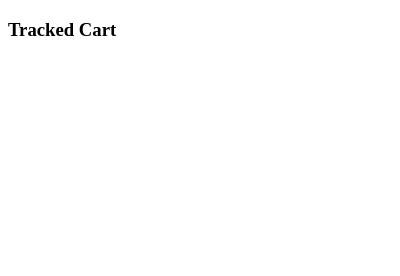
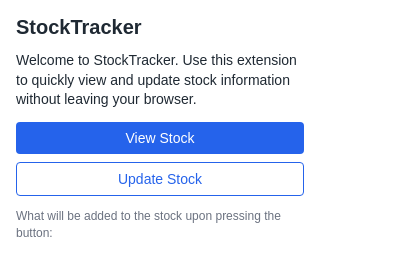
Before and after one commit to Ranvir-J/StockTracker, a browser extension: page popup.html in a window 400 px wide. Drawn offline with Linux system fonts and the light colour scheme.

Commit message:
basic popup

```diff
--- a/background.js
+++ b/background.js
@@ -1,5 +1,5 @@
 chrome.runtime.onMessage.addListener((msg) => {
-  if (msg.type === "CART_UPDATE") {
-    console.log("📩 received cart update:", msg.payload);
+  if (msg.type === "STOCK_UPDATE") {
+    console.log("background received cart update:", msg.payload);
   }
 });
--- a/content.js
+++ b/content.js
@@ -28,7 +28,7 @@ setInterval(() => {
   if (serialized !== lastItems) {
     lastItems = serialized;
     chrome.runtime.sendMessage({
-      type: "CART_UPDATE",
+      type: "STOCK_UPDATE",
       payload: items
     });
   }
--- a/popup.css
+++ b/popup.css
@@ -0,0 +1,89 @@
+/*
+   Root sizing rules:
+   - Width is fixed to prevent horizontal growth
+   - Height is content-driven (no fixed height)
+*/
+body {
+    margin: 0;
+    padding: 0;
+    width: 320px;            /* Fixed popup width */
+    font-family: Arial, Helvetica, sans-serif;
+    background-color: #ffffff;
+    color: #1f2933;
+}
+
+/* Main container */
+.popup-container {
+    display: flex;
+    flex-direction: column;
+    padding: 16px;
+    box-sizing: border-box;
+}
+
+/* Header section */
+.popup-header {
+    margin-bottom: 12px;
+}
+
+.app-title {
+    margin: 0;
+    font-size: 20px;
+    font-weight: 600;
+}
+
+/* Content section */
+.popup-content {
+    display: flex;
+    flex-direction: column;
+    gap: 12px; /* Controls vertical spacing between elements */
+}
+
+/* Text styles */
+.boilerplate-text {
+    margin: 0;
+    font-size: 14px;
+    line-height: 1.4;
+}
+
+.boilerplate-text.subtle {
+    font-size: 12px;
+    color: #6b7280;
+}
+
+/* Button layout */
+.button-group {
+    display: flex;
+    flex-direction: column;
+    gap: 8px;
+}
+
+/* Buttons */
+button {
+    width: 100%;
+    padding: 8px 12px;
+    font-size: 14px;
+    border-radius: 4px;
+    cursor: pointer;
+}
+
+/* Primary action */
+.primary-button {
+    background-color: #2563eb;
+    color: #ffffff;
+    border: none;
+}
+
+.primary-button:hover {
+    background-color: #1d4ed8;
+}
+
+/* Secondary action */
+.secondary-button {
+    background-color: #ffffff;
+    color: #2563eb;
+    border: 1px solid #2563eb;
+}
+
+.secondary-button:hover {
+    background-color: #eff6ff;
+}
--- a/popup.html
+++ b/popup.html
@@ -1,11 +1,38 @@
-<!DOCTYPE html>
-<html>
+<!DOCTYPE html> <!-- Add to the popup information about what is being recorded if they press the update stock button -->
+<html lang="en">
 <head>
-  <link rel="stylesheet" href="popup.css">
+    <meta charset="UTF-8" />
+    <title>StockTracker</title>
+    <link rel="stylesheet" href="popup.css" />
 </head>
 <body>
-  <h3>Tracked Cart</h3>
-  <ul id="cart"></ul>
-  <script src="popup.js"></script>
+    <div class="popup-container">
+        <header class="popup-header">
+            <h1 class="app-title">StockTracker</h1>
+        </header>
+
+        <main class="popup-content">
+            <p class="boilerplate-text">
+                Welcome to StockTracker. Use this extension to quickly view and
+                update stock information without leaving your browser.
+            </p>
+
+            <div class="button-group">
+                <button class="primary-button" id="view-stock-btn">
+                    View Stock
+                </button>
+
+                <button class="secondary-button" id="update-stock-btn">
+                    Update Stock
+                </button>
+            </div>
+
+            <p class="boilerplate-text subtle">
+                What will be added to the stock upon pressing the button:
+            </p>
+        </main>
+    </div>
+    <script src="popup.js"></script>
+
 </body>
 </html>
--- a/popup.js
+++ b/popup.js
@@ -1,8 +1,12 @@
-chrome.storage.local.get("cart", (data) => {
-  const ul = document.getElementById("cart");
-  (data.cart || []).forEach(item => {
-    const li = document.createElement("li");
-    li.textContent = `${item.name} x${item.quantity}`;
-    ul.appendChild(li);
-  });
-});
+// chrome.runtime.onMessage.addListener((msg) => {
+//   if (msg.type === "STOCK_UPDATE") {
+//     console.log("popup received cart update:", msg.payload);
+//     extractData();
+//   }
+// });
+
+// function extractData() {
+//     for (let i = 0; i <= msg.length; i++) {
+//      msg[i][0];}
+
+// }
```
Also changed, not shown: 1 other file.
